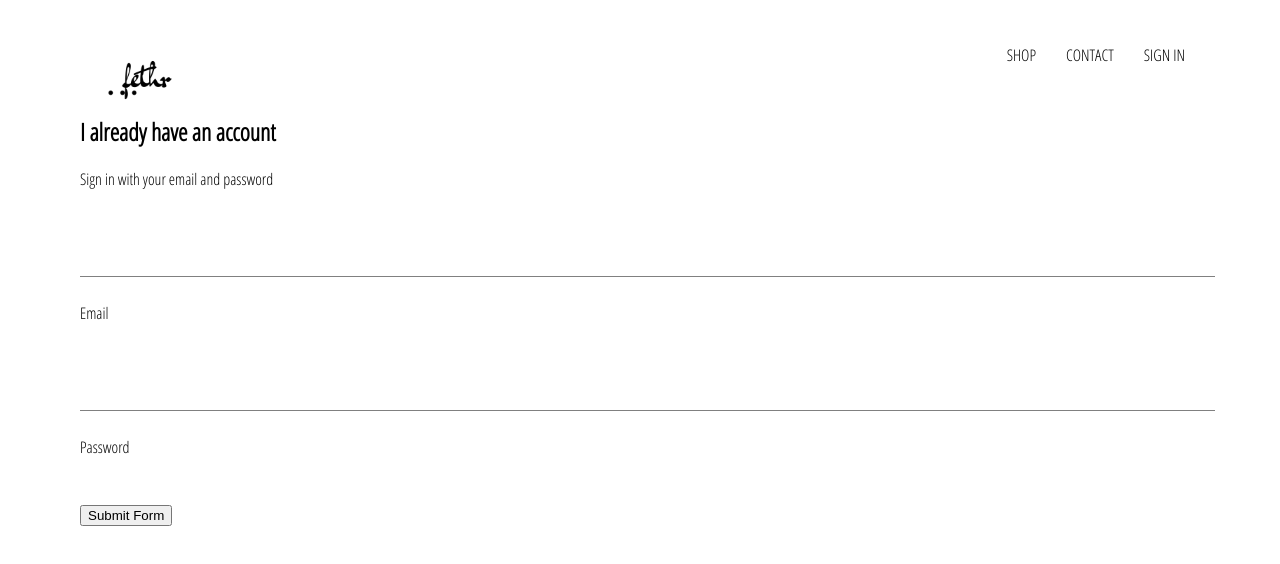
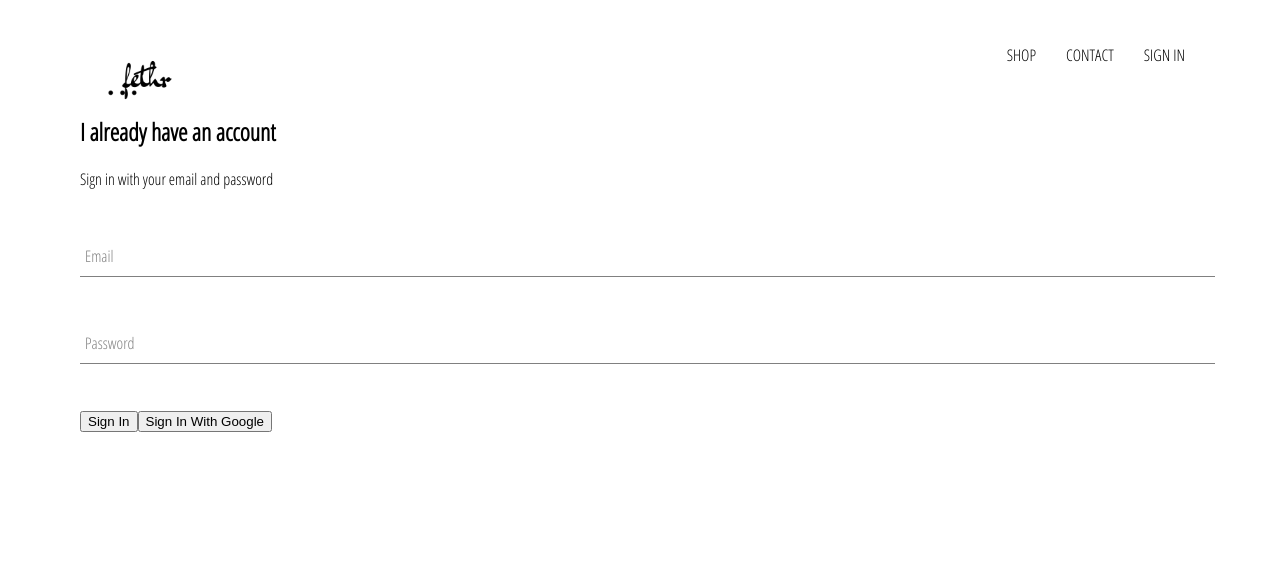
Before and after one commit to pmnord/fethr, a React (Create React App) app: page /signin in a window 1280 px wide. Shown: the top 564 px of the page. Built offline with nearby package versions, Linux system fonts and the light colour scheme; the HTML template or start-up script is replaced by a standard one.

Commit message:
Add CustomButton component, add firebase config and set with .env variables

```diff
--- a/package.json
+++ b/package.json
@@ -7,6 +7,7 @@
     "@testing-library/jest-dom": "^4.2.4",
     "@testing-library/react": "^9.5.0",
     "@testing-library/user-event": "^7.2.1",
+    "firebase": "^7.21.1",
     "node-sass": "^4.14.1",
     "react": "^16.13.1",
     "react-dom": "^16.13.1",
--- /dev/null
+++ b/src/components/custom-button/custom-button.component.jsx
@@ -0,0 +1,11 @@
+import React from 'react';
+
+import './custom-button.styles.scss';
+
+const CustomButton = ({ children, ...otherProps }) => (
+  <button className='custom-button' {...otherProps}>
+    {children}
+  </button>
+);
+
+export default CustomButton;
--- a/src/components/form-input/form-input.component.jsx
+++ b/src/components/form-input/form-input.component.jsx
@@ -1,4 +1,4 @@
-import React from "react";
+import React from 'react';
 
 import './form-input.styles.scss';
 
@@ -6,15 +6,13 @@ const FormInput = ({ handleChange, label, ...otherProps }) => {
   // We're going to bubble up any change on the component via handleChange
 
   return (
-    <div className="group">
-      <input
-        className="form-input"
-        onChange={(handleChange)}
-        {...otherProps}
-      />
+    <div className='group'>
+      <input className='form-input' onChange={handleChange} {...otherProps} />
       {label && (
         <label
-          classname={`${otherProps.value.length ? "shrink" : ""} form-input-label`}
+          className={`${
+            otherProps.value.length ? 'shrink' : ''
+          } form-input-label`}
         >
           {label}
         </label>
--- a/src/components/sign-in/sign-in.component.jsx
+++ b/src/components/sign-in/sign-in.component.jsx
@@ -1,23 +1,26 @@
-import React from "react";
+import React from 'react';
 
 // import "./sign-in.styles.scss";
 
-import FormInput from "../form-input/form-input.component";
+import FormInput from '../form-input/form-input.component';
+
+import { signInWithGoogle } from '../../firebase/firebase.utils';
+import CustomButton from '../custom-button/custom-button.component';
 
 class SignIn extends React.Component {
   constructor(props) {
     super(props);
 
     this.state = {
-      email: "",
-      password: "",
+      email: '',
+      password: '',
     };
   }
 
   handleSubmit = (event) => {
     event.preventDefault();
 
-    this.setState({ email: "", password: "" });
+    this.setState({ email: '', password: '' });
   };
 
   handleChange = (event) => {
@@ -28,29 +31,31 @@ class SignIn extends React.Component {
 
   render() {
     return (
-      <div className="sign-in">
+      <div className='sign-in'>
         <h2>I already have an account</h2>
         <span>Sign in with your email and password</span>
 
-        <form action="">
+        <form action=''>
           <FormInput
             handleChange={this.handleChange}
-            name="email"
-            type="email"
-            label="Email"
+            name='email'
+            type='email'
+            label='Email'
             value={this.state.email}
             required
           />
           <FormInput
             handleChange={this.handleChange}
-            name="password"
-            type="password"
-            label="Password"
+            name='password'
+            type='password'
+            label='Password'
             value={this.state.password}
             required
           />
-
-          <input type="submit" value="Submit Form" />
+          <CustomButton type='submit'>Sign In</CustomButton>
+          <CustomButton onClick={signInWithGoogle}>
+            Sign In With Google
+          </CustomButton>
         </form>
       </div>
     );
--- /dev/null
+++ b/src/firebase/firebase.utils.js
@@ -0,0 +1,25 @@
+import firebase from 'firebase/app';
+import 'firebase/firestore';
+import 'firebase/auth';
+
+const config = {
+  apiKey: process.env.REACT_APP_apiKey,
+  authDomain: 'fethr-db.firebaseapp.com',
+  databaseURL: 'https://fethr-db.firebaseio.com',
+  projectId: 'fethr-db',
+  storageBucket: 'fethr-db.appspot.com',
+  messagingSenderId: process.env.REACT_APP_messagingSenderId,
+  appId: process.env.REACT_APP_appId,
+  measurementId: process.env.REACT_APP_measurementId,
+};
+
+firebase.initializeApp(config);
+
+export const auth = firebase.auth();
+export const firestore = firebase.firestore();
+
+const provider = new firebase.auth.GoogleAuthProvider();
+provider.setCustomParameters({ prompt: 'select_account' });
+export const signInWithGoogle = () => auth.signInWithPopup(provider);
+
+export default firebase;
```
Also changed, not shown: src/components/custom-button/custom-button.styles.scss (added), 2 other files (tests, documents, lock files or other folders).
